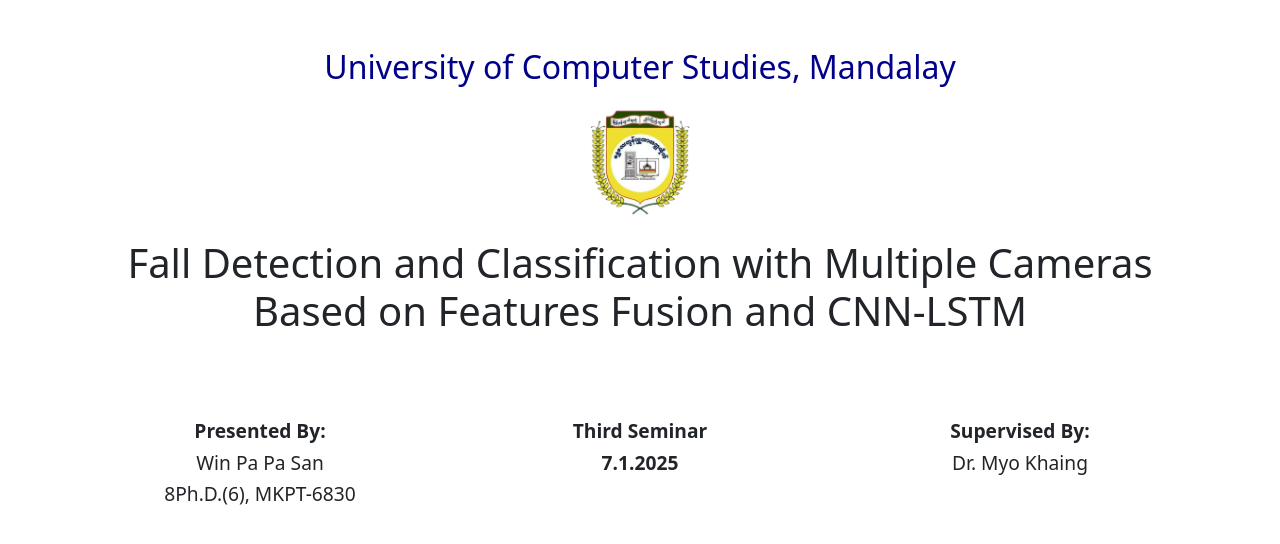
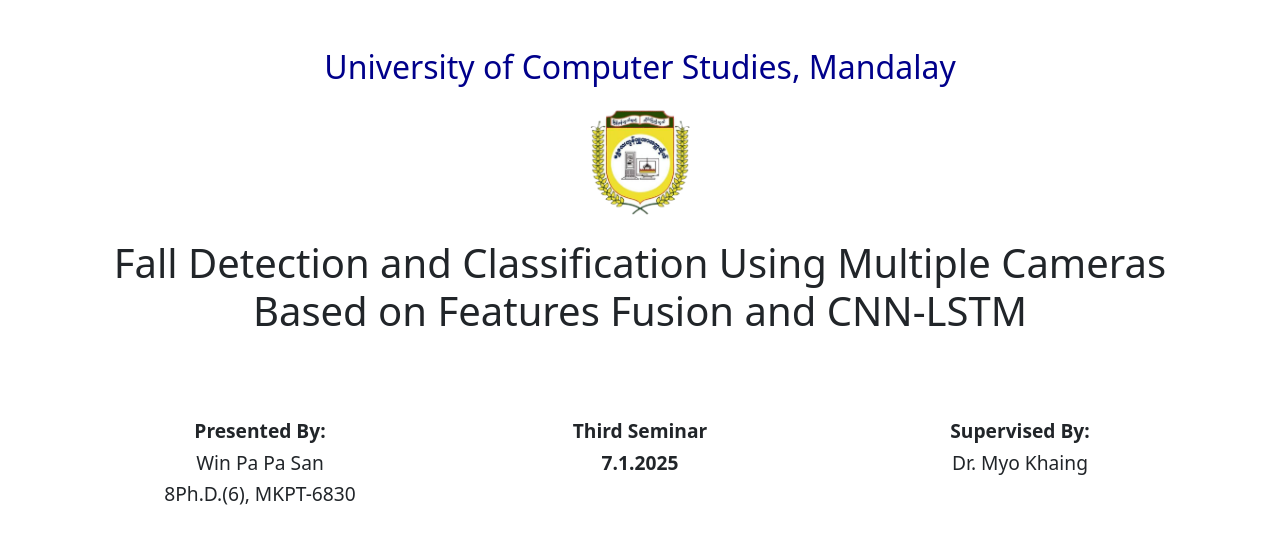
Before and after one commit to Towtex/fall-detection, a Flask app: page / in a window 1280 px wide. Shown: the part 56-600 px from the top of the page. Run offline with Flask 3, Linux system fonts and the light colour scheme; some libraries are stand-ins or nearby versions.

Commit message:
style: modify title in index.html

```diff
--- a/app/templates/index.html
+++ b/app/templates/index.html
@@ -10,7 +10,7 @@
         <div class="text-center" id="ucsm-logo">
             <img src="{{ url_for('static', filename='logo.png') }}" alt="Logo" class="img-fluid small-image">
         </div>
-        <h1 class="text-center">Fall Detection and Classification with Multiple Cameras Based on Features Fusion and CNN-LSTM
+        <h1 class="text-center">Fall Detection and Classification Using Multiple Cameras Based on Features Fusion and CNN-LSTM
         </h1>
     </div>
     <div class="row">
```
